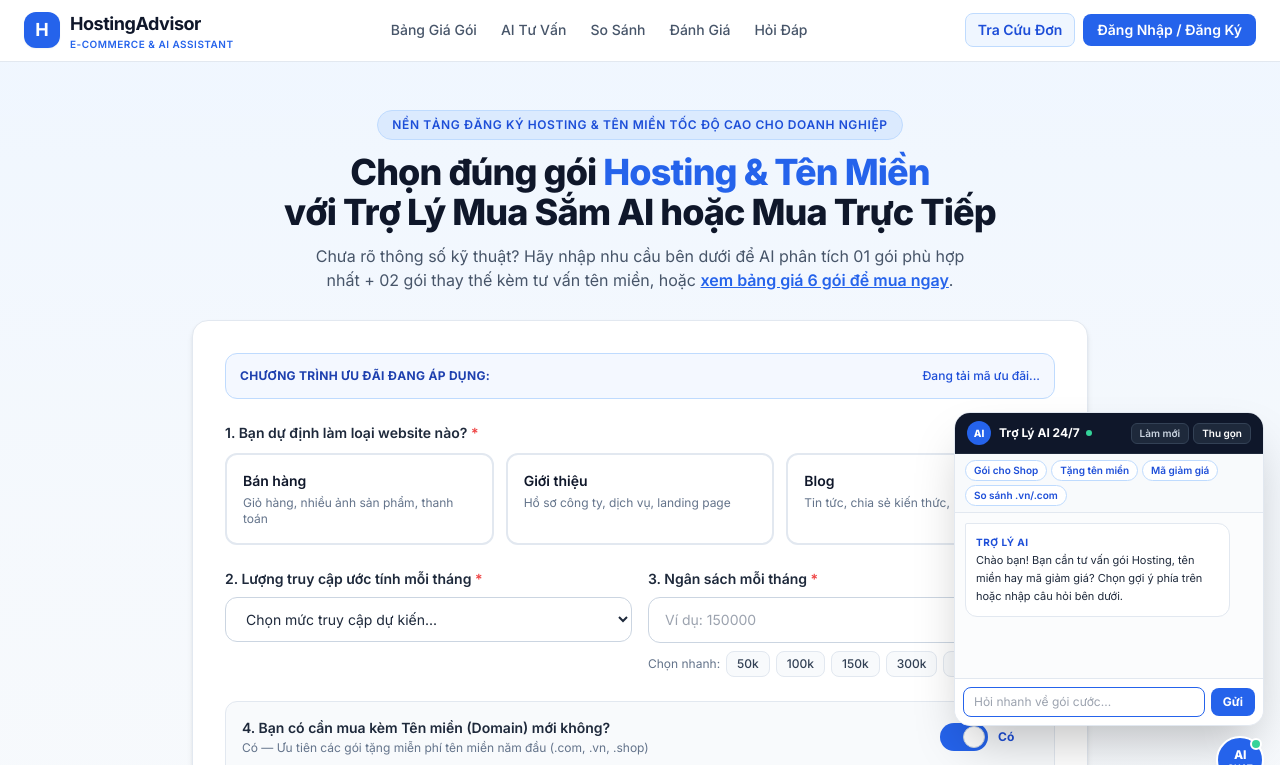
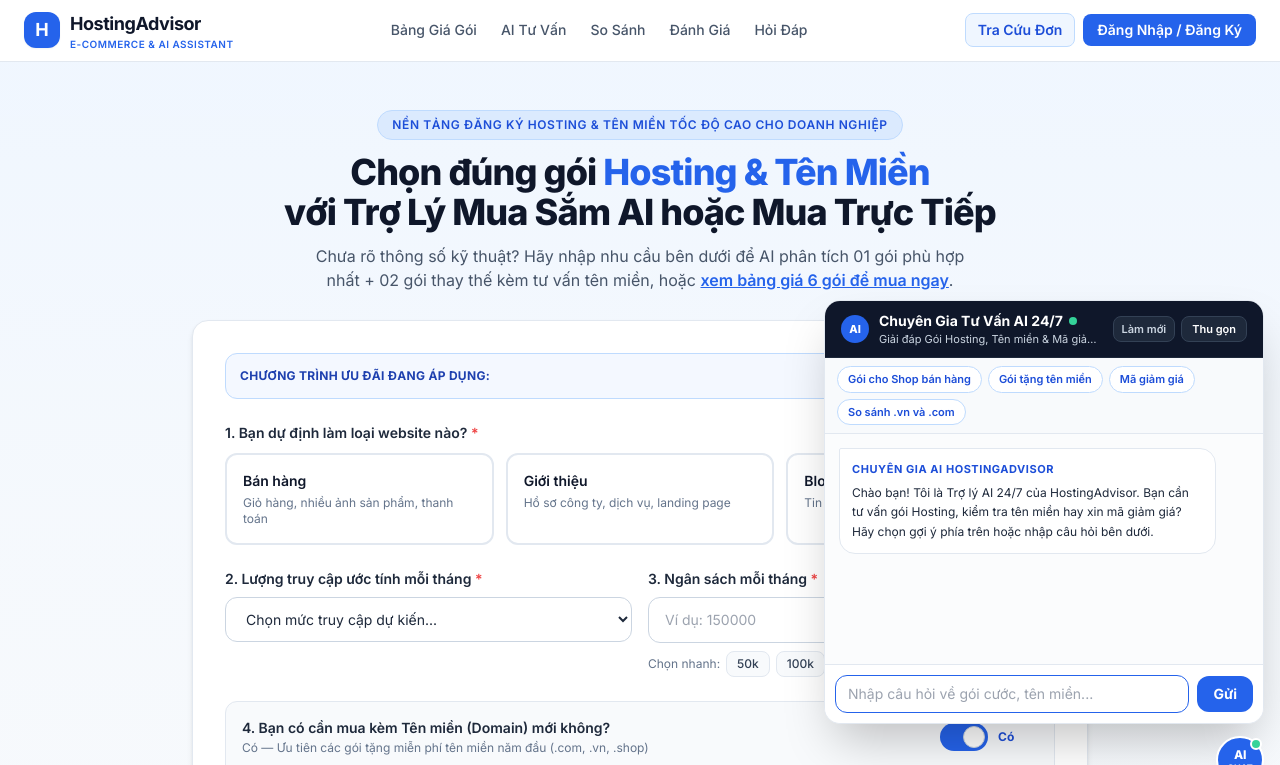
Before and after one commit to thetrac44-a11y/vibecode, a website: page public/index.html in a window 1280 px wide. Both pictures are taken after a click on the button "Chat với Trợ lý AI 24/7". Shown: the top 765 px of the page. Drawn offline with nearby package versions, Linux system fonts and the light colour scheme; no server answers.

Commit message:
style: widen chatbot conversation panel while keeping compact bubble launcher

```diff
--- a/public/index.html
+++ b/public/index.html
@@ -1239,90 +1239,91 @@
        CHATBOT CHUYÊN GIA AI 24/7 (FLOATING BUBBLE)
        ========================================== -->
   <div id="ai-chatbot-widget" class="fixed bottom-4 right-4 z-40 flex flex-col items-end no-print">
-    <!-- Khung cửa sổ hội thoại Chatbot thu gọn -->
+    <!-- Khung cửa sổ hội thoại Chatbot mở rộng -->
     <div
       id="chatbot-panel"
-      class="hidden mb-2.5 w-[280px] sm:w-[310px] bg-white rounded-2xl border border-slate-200 shadow-2xl overflow-hidden flex-col max-h-[68vh] sm:max-h-[410px]"
+      class="hidden mb-3 w-[calc(100vw-2rem)] sm:w-[400px] md:w-[440px] bg-white rounded-2xl border border-slate-200 shadow-2xl overflow-hidden flex-col max-h-[76vh] sm:max-h-[520px]"
     >
-      <!-- Header Chatbot gọn -->
-      <div class="bg-slate-900 text-white px-3 py-2 flex items-center justify-between gap-2 border-b border-slate-800">
-        <div class="flex items-center gap-2 min-w-0">
-          <div class="w-6 h-6 rounded-full bg-brand-600 text-white flex items-center justify-center font-extrabold text-[10px] shrink-0">
+      <!-- Header Chatbot -->
+      <div class="bg-slate-900 text-white px-4 py-2.5 flex items-center justify-between gap-2 border-b border-slate-800">
+        <div class="flex items-center gap-2.5 min-w-0">
+          <div class="w-7 h-7 rounded-full bg-brand-600 text-white flex items-center justify-center font-extrabold text-[11px] shrink-0">
             AI
           </div>
           <div class="min-w-0">
             <div class="flex items-center gap-1.5">
-              <span class="font-bold text-xs text-white truncate">Trợ Lý AI 24/7</span>
-              <span class="w-1.5 h-1.5 rounded-full bg-emerald-400 shrink-0" title="Đang trực tuyến"></span>
+              <span class="font-bold text-xs sm:text-sm text-white truncate">Chuyên Gia Tư Vấn AI 24/7</span>
+              <span class="w-2 h-2 rounded-full bg-emerald-400 shrink-0" title="Đang trực tuyến"></span>
             </div>
+            <p class="text-[11px] text-slate-300 truncate">Giải đáp Gói Hosting, Tên miền &amp; Mã giảm giá</p>
           </div>
         </div>
-        <div class="flex items-center gap-1 shrink-0">
+        <div class="flex items-center gap-1.5 shrink-0">
           <button
             type="button"
             id="btn-reset-chatbot"
-            class="text-[10px] font-semibold px-2 py-0.5 rounded-md bg-slate-800 hover:bg-slate-700 text-slate-300 border border-slate-700 transition-colors"
+            class="text-[11px] font-semibold px-2 py-1 rounded-lg bg-slate-800 hover:bg-slate-700 text-slate-300 border border-slate-700 transition-colors"
           >
             Làm mới
           </button>
           <button
             type="button"
             id="btn-close-chatbot"
-            class="text-[10px] font-semibold px-2 py-0.5 rounded-md bg-slate-800 hover:bg-slate-700 text-white border border-slate-700 transition-colors"
+            class="text-[11px] font-semibold px-2.5 py-1 rounded-lg bg-slate-800 hover:bg-slate-700 text-white border border-slate-700 transition-colors"
           >
             Thu gọn
           </button>
         </div>
       </div>
 
-      <!-- Các nút câu hỏi gợi ý nhanh 1-Click thu gọn -->
-      <div id="chatbot-quick-chips" class="bg-slate-50 px-2.5 py-1.5 border-b border-slate-200 flex flex-wrap gap-1">
+      <!-- Các nút câu hỏi gợi ý nhanh 1-Click -->
+      <div id="chatbot-quick-chips" class="bg-slate-50 px-3 py-2 border-b border-slate-200 flex flex-wrap gap-1.5">
         <button
           type="button"
           data-quick-question="Shop bán hàng online nên chọn gói Hosting nào ổn định nhất?"
-          class="btn-chatbot-chip text-[10px] font-semibold px-2 py-0.5 rounded-full bg-white hover:bg-brand-50 text-brand-700 border border-brand-200 transition-colors"
+          class="btn-chatbot-chip text-[11px] font-semibold px-2.5 py-1 rounded-full bg-white hover:bg-brand-50 text-brand-700 border border-brand-200 transition-colors"
         >
-          Gói cho Shop
+          Gói cho Shop bán hàng
         </button>
         <button
           type="button"
           data-quick-question="Những gói nào được tặng miễn phí tên miền năm đầu?"
-          class="btn-chatbot-chip text-[10px] font-semibold px-2 py-0.5 rounded-full bg-white hover:bg-brand-50 text-brand-700 border border-brand-200 transition-colors"
+          class="btn-chatbot-chip text-[11px] font-semibold px-2.5 py-1 rounded-full bg-white hover:bg-brand-50 text-brand-700 border border-brand-200 transition-colors"
         >
-          Tặng tên miền
+          Gói tặng tên miền
         </button>
         <button
           type="button"
           data-quick-question="Cho mình xin các mã giảm giá và ưu đãi đang áp dụng?"
-          class="btn-chatbot-chip text-[10px] font-semibold px-2 py-0.5 rounded-full bg-white hover:bg-brand-50 text-brand-700 border border-brand-200 transition-colors"
+          class="btn-chatbot-chip text-[11px] font-semibold px-2.5 py-1 rounded-full bg-white hover:bg-brand-50 text-brand-700 border border-brand-200 transition-colors"
         >
           Mã giảm giá
         </button>
         <button
           type="button"
           data-quick-question="Nên đăng ký tên miền đuôi .vn hay .com cho doanh nghiệp?"
-          class="btn-chatbot-chip text-[10px] font-semibold px-2 py-0.5 rounded-full bg-white hover:bg-brand-50 text-brand-700 border border-brand-200 transition-colors"
+          class="btn-chatbot-chip text-[11px] font-semibold px-2.5 py-1 rounded-full bg-white hover:bg-brand-50 text-brand-700 border border-brand-200 transition-colors"
         >
-          So sánh .vn/.com
+          So sánh .vn và .com
         </button>
       </div>
 
-      <!-- Khu vực hiển thị tin nhắn hội thoại nhỏ gọn -->
-      <div id="chatbot-messages" class="flex-1 overflow-y-auto p-2.5 space-y-2 bg-slate-50/50 text-xs min-h-[165px] max-h-[220px]"></div>
+      <!-- Khu vực hiển thị tin nhắn hội thoại rộng rãi -->
+      <div id="chatbot-messages" class="flex-1 overflow-y-auto p-3.5 space-y-2.5 bg-slate-50/50 text-xs sm:text-sm min-h-[230px] max-h-[320px]"></div>
 
-      <!-- Khung nhập câu hỏi gọn -->
-      <form id="chatbot-form" class="p-2 bg-white border-t border-slate-200 flex items-center gap-1.5">
+      <!-- Khung nhập câu hỏi -->
+      <form id="chatbot-form" class="p-2.5 bg-white border-t border-slate-200 flex items-center gap-2">
         <input
           type="text"
           id="chatbot-input"
-          placeholder="Hỏi nhanh về gói cước..."
+          placeholder="Nhập câu hỏi về gói cước, tên miền..."
           autocomplete="off"
-          class="flex-1 rounded-lg border border-slate-300 px-2.5 py-1.5 text-xs focus:border-brand-600 focus:outline-none min-w-0"
+          class="flex-1 rounded-xl border border-slate-300 px-3 py-2 text-xs sm:text-sm focus:border-brand-600 focus:outline-none min-w-0"
         />
         <button
           type="submit"
           id="btn-send-chatbot"
-          class="py-1.5 px-3 rounded-lg bg-brand-600 hover:bg-brand-700 text-white text-xs font-bold transition-colors shrink-0"
+          class="py-2 px-4 rounded-xl bg-brand-600 hover:bg-brand-700 text-white text-xs sm:text-sm font-bold transition-colors shrink-0"
         >
           Gửi
         </button>
```
Also changed, not shown: public/js/app.js.
